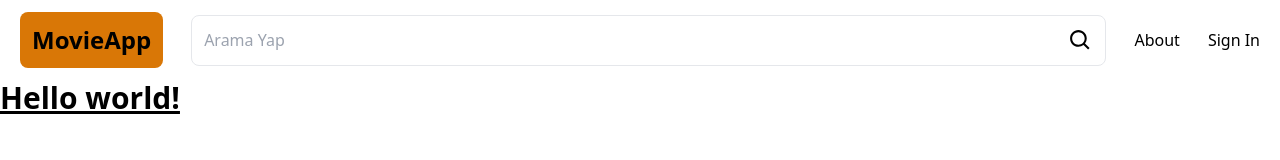
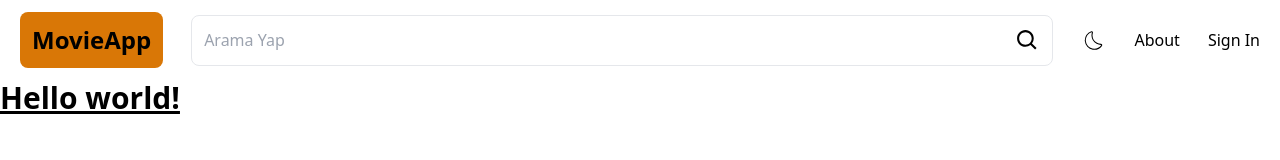
Before and after one commit to ylmgrbzz/MovieApp-with-NextJs, a Next.js app: page / in a window 1280 px wide. Shown: the top 160 px of the page. Built offline with nearby package versions, Linux system fonts and the light colour scheme.

Commit message:
MovieAppNextJS

```diff
--- a/package.json
+++ b/package.json
@@ -16,6 +16,7 @@
     "eslint": "8.37.0",
     "eslint-config-next": "13.2.4",
     "next": "^13.2.4",
+    "next-themes": "^0.2.1",
     "react": "18.2.0",
     "react-dom": "18.2.0",
     "react-icons": "^4.8.0"
--- /dev/null
+++ b/src/app/Providers.jsx
@@ -0,0 +1,9 @@
+"use client";
+import React from "react";
+import { ThemeProvider } from "next-themes";
+
+const Providers = ({ children }) => {
+  return <ThemeProvider>{children}</ThemeProvider>;
+};
+
+export default Providers;
--- a/src/app/layout.js
+++ b/src/app/layout.js
@@ -1,6 +1,7 @@
 import react from "react";
 import "./global.css";
 import Header from "@/components/Header";
+import Providers from "./Providers";
 
 export const metadata = {
   title: "Next.js",
@@ -11,8 +12,10 @@ function Layout({ children }) {
   return (
     <html lang="en">
       <body>
-        <Header />
-        {children}
+        <Providers>
+          <Header />
+          {children}
+        </Providers>
       </body>
     </html>
   );
--- a/src/components/Header.jsx
+++ b/src/components/Header.jsx
@@ -1,6 +1,7 @@
 import React from "react";
 import { BiSearch } from "react-icons/bi";
 import MenuItem from "./MenuItem";
+import ThemeComp from "./ThemeComp";
 
 const Header = () => {
   const menu = [
@@ -26,6 +27,7 @@ const Header = () => {
         />
         <BiSearch size={25} />
       </div>
+      <ThemeComp />
       {menu.map((mn, i) => (
         <MenuItem mn={mn} key={i} />
       ))}
--- /dev/null
+++ b/src/components/ThemeComp.jsx
@@ -0,0 +1,13 @@
+import React from "react";
+import react from "react";
+import { CiDark } from "react-icons/ci";
+
+const ThemeComp = () => {
+  return (
+    <div>
+      <CiDark className="cursor-pointer" size={25} />
+    </div>
+  );
+};
+
+export default ThemeComp;
```
Also changed, not shown: 1 other file (tests, documents, lock files or other folders).
